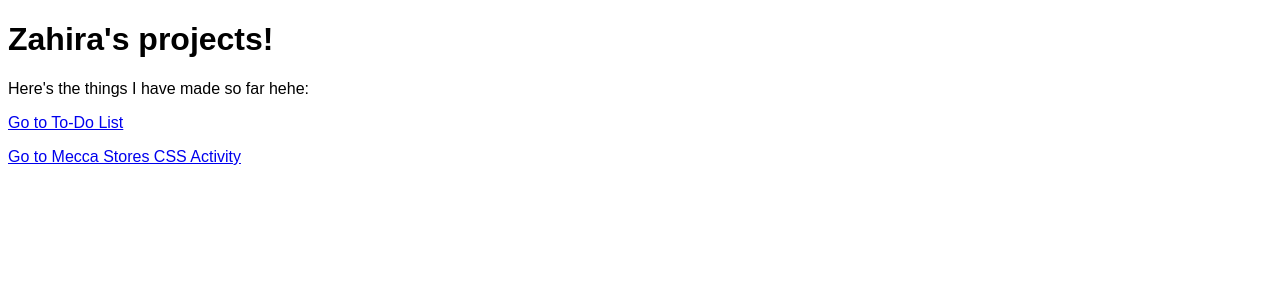
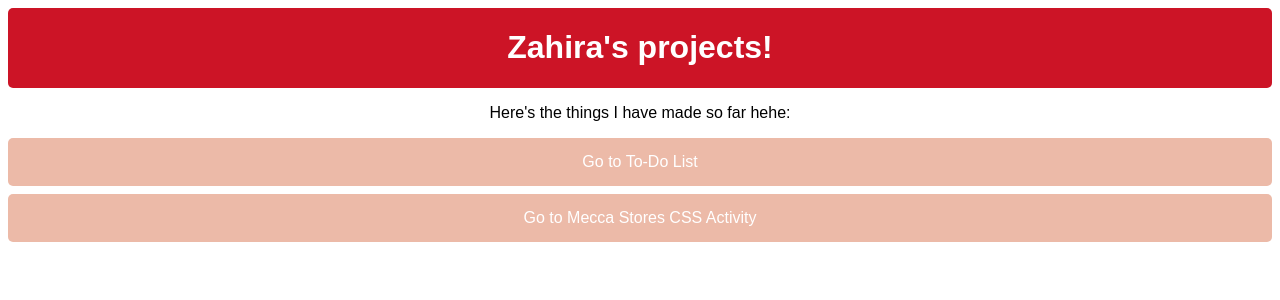
Before and after one commit to pengsterism/to-do-list, a Next.js app: page / in a window 1280 px wide. Shown: the top 300 px of the page. Built offline with nearby package versions, Linux system fonts and the light colour scheme.

Commit message:
styling updates

```diff
--- a/src/app/page.js
+++ b/src/app/page.js
@@ -4,22 +4,57 @@ import React from 'react';
 import Link from 'next/link';
 import styled from "styled-components";
 
+const colors = ['#ECBAA8', '#56223D', '#EF60A3'];
+
 const Homepage = styled.div`
+  font-family: Euclid Circular B, sans-serif;
+  text-align: center;
+`;
+
+const Heading = styled.div`
   list-style-type: none;
   padding: 0;
+  display: flex;
   align-items: center;
   justify-content: center;
   font-family: Euclid Circular B, sans-serif;
-  flex-direction: column;
+  background-color: #CC1426;
+  border-radius: 5px;
+  color: white;
 `;
+
+const Projects = styled.div`
+  margin-bottom: 8px;
+  background-color: #ECBAA8;
+  padding: 10px;
+  border-radius: 5px;
+  display: flex;
+  gap: 10px;
+  justify-content: center;
+  flex-wrap: wrap;
+
+  &:hover {
+    background-color: #56223D;
+    transition: background-color 0.3s ease;
+  }
+`;
+
+const StyledLink = styled(Link)`
+  color: white;
+  text-decoration: none;
+  white-space: nowrap;
+  padding: 5px 10px;
+  border-radius: 5px;
+`
 
 function Home() {
   return (
     <Homepage>
-      <h1>Zahira's projects!</h1>
+      <Heading>
+      <h1>Zahira's projects!</h1></Heading>
       <p>Here's the things I have made so far hehe:</p>
-      <p><Link href="/TodoApp">Go to To-Do List</Link></p>
-      <p><Link href="/StoresCSS">Go to Mecca Stores CSS Activity</Link></p>
+      <Projects><StyledLink href="/TodoApp">Go to To-Do List</StyledLink></Projects>
+      <Projects><StyledLink href="/StoresCSS">Go to Mecca Stores CSS Activity</StyledLink></Projects>
     </Homepage>
   );
 }
```
